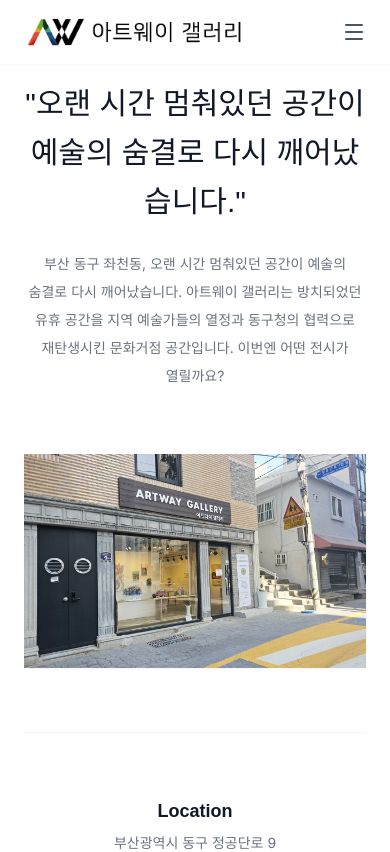
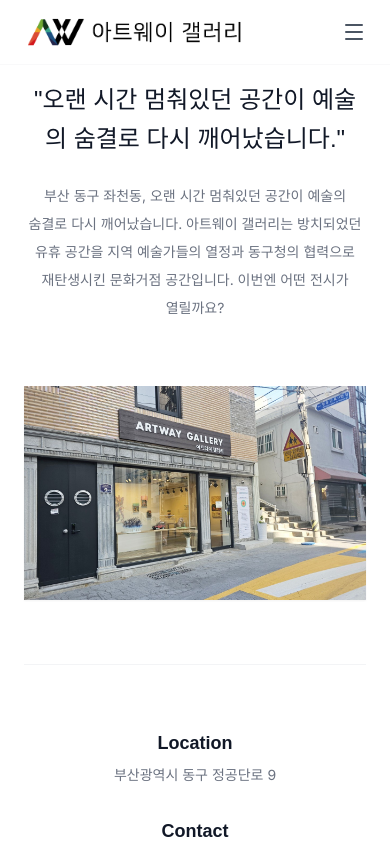
Before and after one commit to juuuno-coder/art-way, a Next.js app: page /about in a window 390 px wide. Shown: the top 852 px of the page. Built offline with nearby package versions, Linux system fonts and the light colour scheme.

Commit message:
소개 타이틀 글자크기

```diff
--- a/src/app/about/page.tsx
+++ b/src/app/about/page.tsx
@@ -8,7 +8,7 @@
 
       {/* 1. 텍스트 영역 */}
       <div className="text-center mb-16 space-y-6 animate-fade-in-up">
-        <h1 className="text-3xl md:text-4xl font-serif font-medium leading-relaxed text-gray-900">
+        <h1 className="text-2xl md:text-4xl font-serif font-medium leading-relaxed text-gray-900">
           &quot;오랜 시간 멈춰있던 공간이 <br className="hidden md:block" />
            예술의 숨결로 다시 깨어났습니다.&quot;
         </h1>
```
